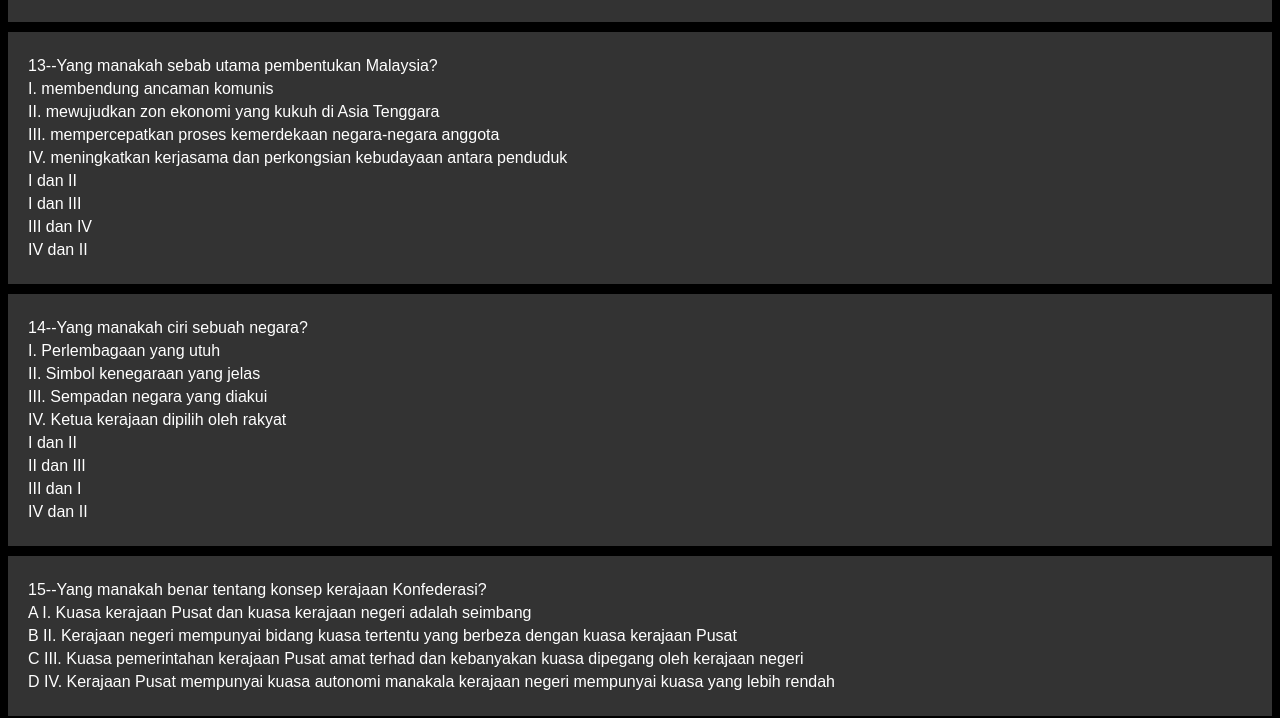
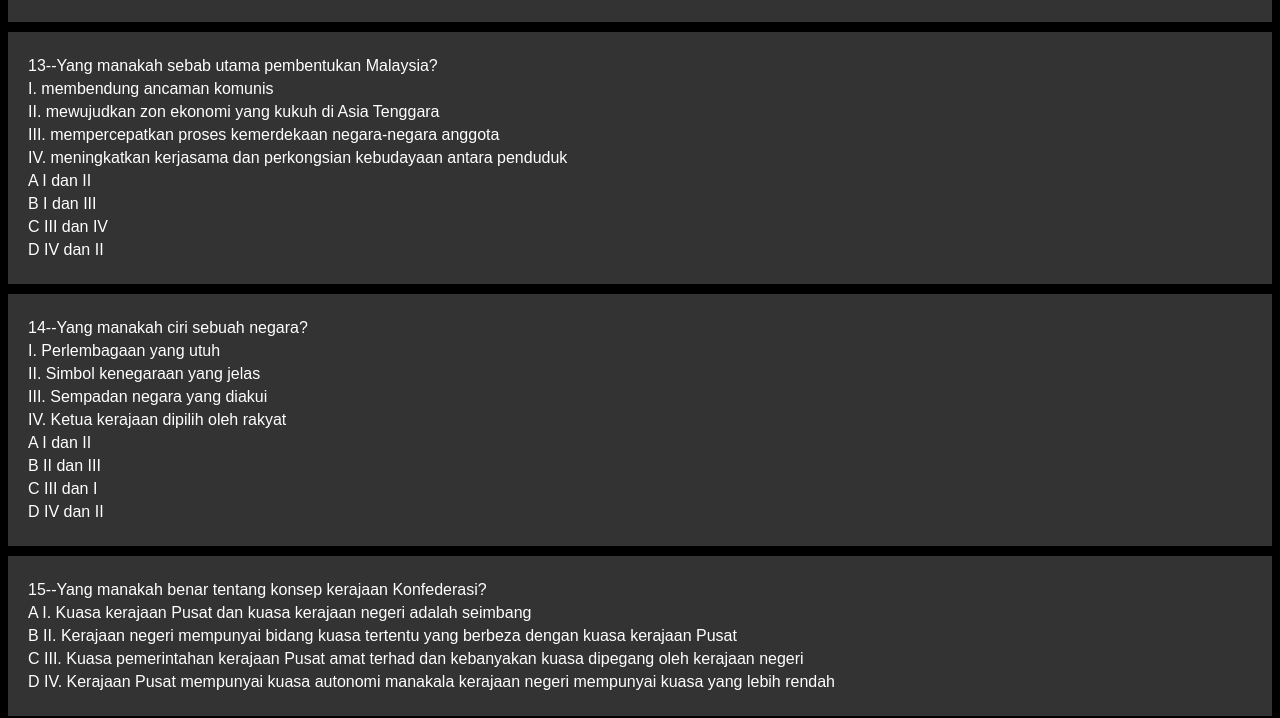
Before and after one commit to liutad/PA1, a plain HTML site: page objektif2/index.html in a window 1280 px wide. Shown: the part 2548-3266 px from the top of the page. Drawn offline with Linux system fonts and the light colour scheme.

Commit message:
Update index.html

```diff
--- a/objektif2/index.html
+++ b/objektif2/index.html
@@ -147,7 +147,7 @@
             <p onclick="checkAnswer('question5', 'A')">A I dan II</p>
             <p onclick="checkAnswer('question5', 'B')">B III dan IV</p>
             <p onclick="checkAnswer('question5', 'C')">C II dan III</p>
-            <p onclick="checkAnswer('question5', 'D')">D I dAN IV</p>
+            <p onclick="checkAnswer('question5', 'D')">D I dan IV</p>
             <p id="resultquestion5"></p> <!-- Added result element for question 5 -->
         </div>
 
@@ -224,10 +224,10 @@
            <p>II. mewujudkan zon ekonomi yang kukuh di Asia Tenggara</p>
            <p>III. mempercepatkan proses kemerdekaan negara-negara anggota</p>
            <p>IV. meningkatkan kerjasama dan perkongsian kebudayaan antara penduduk</p>
-           <p onclick="checkAnswer('question13', 'A')">I dan II</p>
-           <p onclick="checkAnswer('question13', 'B')">I dan III</p>
-           <p onclick="checkAnswer('question13', 'C')">III dan IV</p>
-           <p onclick="checkAnswer('question13', 'D')">IV dan II</p>
+           <p onclick="checkAnswer('question13', 'A')">A I dan II</p>
+           <p onclick="checkAnswer('question13', 'B')">B I dan III</p>
+           <p onclick="checkAnswer('question13', 'C')">C III dan IV</p>
+           <p onclick="checkAnswer('question13', 'D')">D IV dan II</p>
         <p id="resultquestion13"></p> <!-- Added result element for question 13 -->
     </div>
 
@@ -237,10 +237,10 @@
            <p>II. Simbol kenegaraan yang jelas</p>
            <p>III. Sempadan negara yang diakui</p>
            <p>IV. Ketua kerajaan dipilih oleh rakyat</p>
-           <p onclick="checkAnswer('question1', 'A')">I dan II</p>
-           <p onclick="checkAnswer('question14', 'B')">II dan III</p>
-           <p onclick="checkAnswer('question14', 'C')">III dan I</p>
-           <p onclick="checkAnswer('question14', 'D')">IV dan II</p>
+           <p onclick="checkAnswer('question1', 'A')">A I dan II</p>
+           <p onclick="checkAnswer('question14', 'B')">B II dan III</p>
+           <p onclick="checkAnswer('question14', 'C')">C III dan I</p>
+           <p onclick="checkAnswer('question14', 'D')">D IV dan II</p>
         <p id="resultquestion14"></p> <!-- Added result element for question 14 -->
     </div>
 
```
